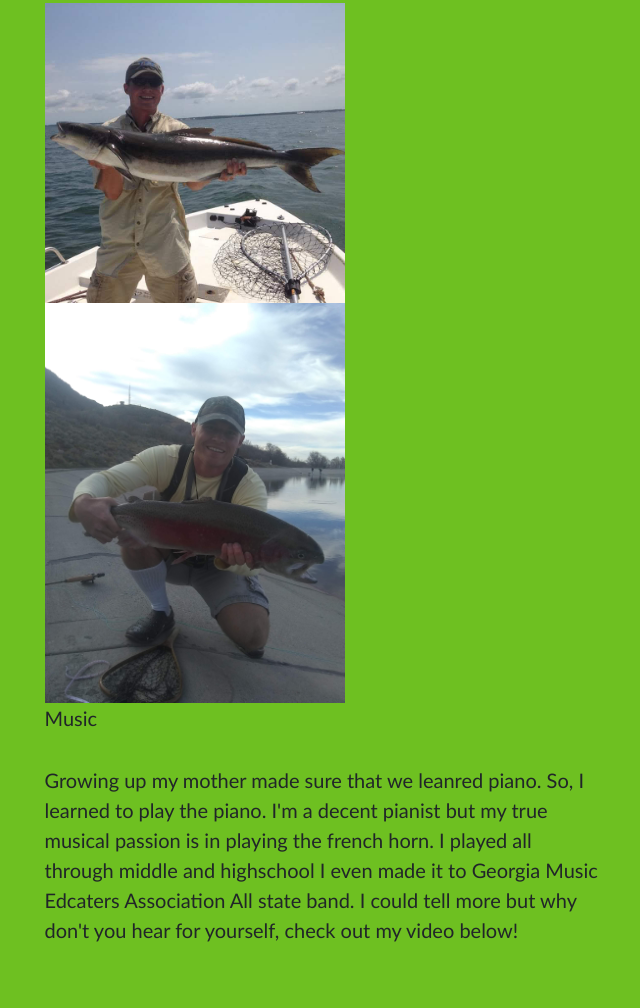
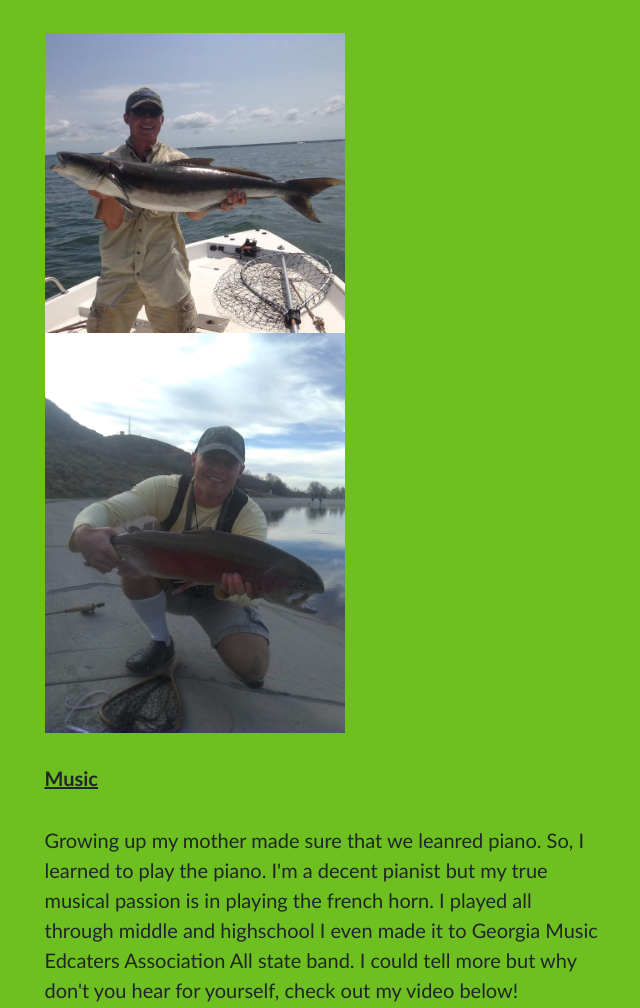
Before and after one commit to niedjohn/Real-IS-201-Final, a plain HTML site: page html/aboutMe.html in a window 1280 px wide. Shown: the part 3141-4149 px from the top of the page, without its empty margins (333-973 px from the left). Drawn offline with nearby package versions, Linux system fonts and the light colour scheme; files that its build step writes are made by us from their sources; grey boxes are pictures that could not be loaded; files whose address does not match are found by name.

Commit message:
Add files via upload

```diff
--- a/html/aboutMe.html
+++ b/html/aboutMe.html
@@ -133,18 +133,18 @@
                             <h2>Hobbies</h2>
                             <hr>
                             <ul>
-                                Sports
+                                <span class="bold underline">Sports</span>
                                 <p>
                                     One of my favorite things to do is play sports. I played baseball as a kid, but starting in middle school begaun playing tennis. By my senior year I was nt number one player on my schools team. Other sports that I enjoy are racketball, vollyball, and rugby my new passion.
                                 </p>
-                                <img src="../images/tennis.jpg" alt="Senior Year Tennis Match" width="300"><br>
-                                Fishing
+                                <img src="../images/tennis.jpg" alt="Senior Year Tennis Match" width="300"><br><br>
+                                <span class="bold underline">Fishing</span>
                                 <p>
                                     You could say that I am like Simon Peter becasue as he said in John 21:3 "I go a fishing." Growing up in Georgia I was a bass fisherman, but when my family relocated to the DELMARVA Penninsual right near the Chesapeake Bay I fell in love salt water fishing. Recently I just picked up fly fhishing which oppended up a whole new can of worms!(pun intended)
                                 </p>
                                 <img src="../images/cobia.jpg" alt="Cobia off Kiptopeeke State Park Chesapeake Bay" width="300">
-                                <img src="../images/trout.jpg" alt="Largest Rainbow Trout on FLy" width="300"><br>
-                                Music
+                                <img src="../images/trout.jpg" alt="Largest Rainbow Trout on FLy" width="300"><br><br>
+                                <span class="bold underline">Music</span>
                                <p>
                                     Growing up my mother made sure that we leanred piano. So, I learned to play the piano. I'm a decent pianist but my
                                     true musical passion is in playing the french horn. I played all through middle and highschool I even made it to Georgia Music Edcaters Association All state band. I could tell more but why don't you hear for yourself, check out my video below!
@@ -168,7 +168,7 @@
                             <P class="textalingmentc">
                                 Phone: 410-430-4742<br>
                                 Email: niedjohn@gmail.com<br>
-                                instagram: <a href="https://www.instagram.com/johnnifoloa/?hl=en" target="_blank" title="My instagram page">John Niedfeldt</a><br><br><br>
+                                LinkedIn: <a href="https://www.linkedin.com/in/john-niedfeldt-a53937173/" target="_blank" title="My linkedIn page">John Niedfeldt</a><br><br><br>
                                 <a href="#top">Back to top</a>
                             </P>
                         </p>
@@ -199,7 +199,7 @@
                                 </a>
                             </li>
                         </ul>-->
-                        <div class="small text-center text-muted fst-italic">Copyright &copy; John Niedfeldt 2022</div>
+                        <!--<div class="small text-center text-muted fst-italic">Copyright &copy; John Niedfeldt 2022</div>-->
                     </div>
                 </div>
             </div>
--- a/styles/mystyles.css
+++ b/styles/mystyles.css
@@ -7,6 +7,9 @@
 }
 .bold {
     font-weight:bold;
+}
+.underline {
+    text-decoration: underline;
 }
 .italic {
     font-style: italic;
```
Also changed, not shown: html/tableau.html (+3 -0 lines), index.html (+2 -2 lines).
